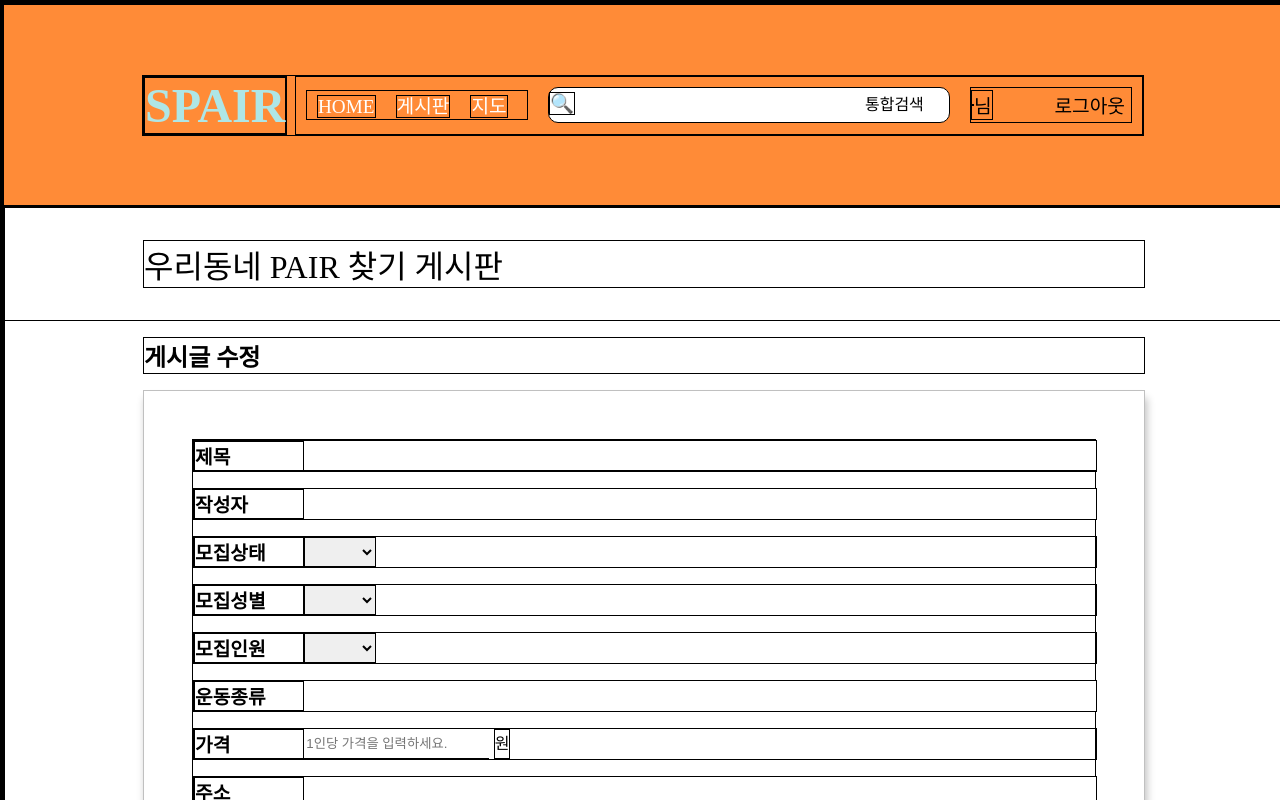
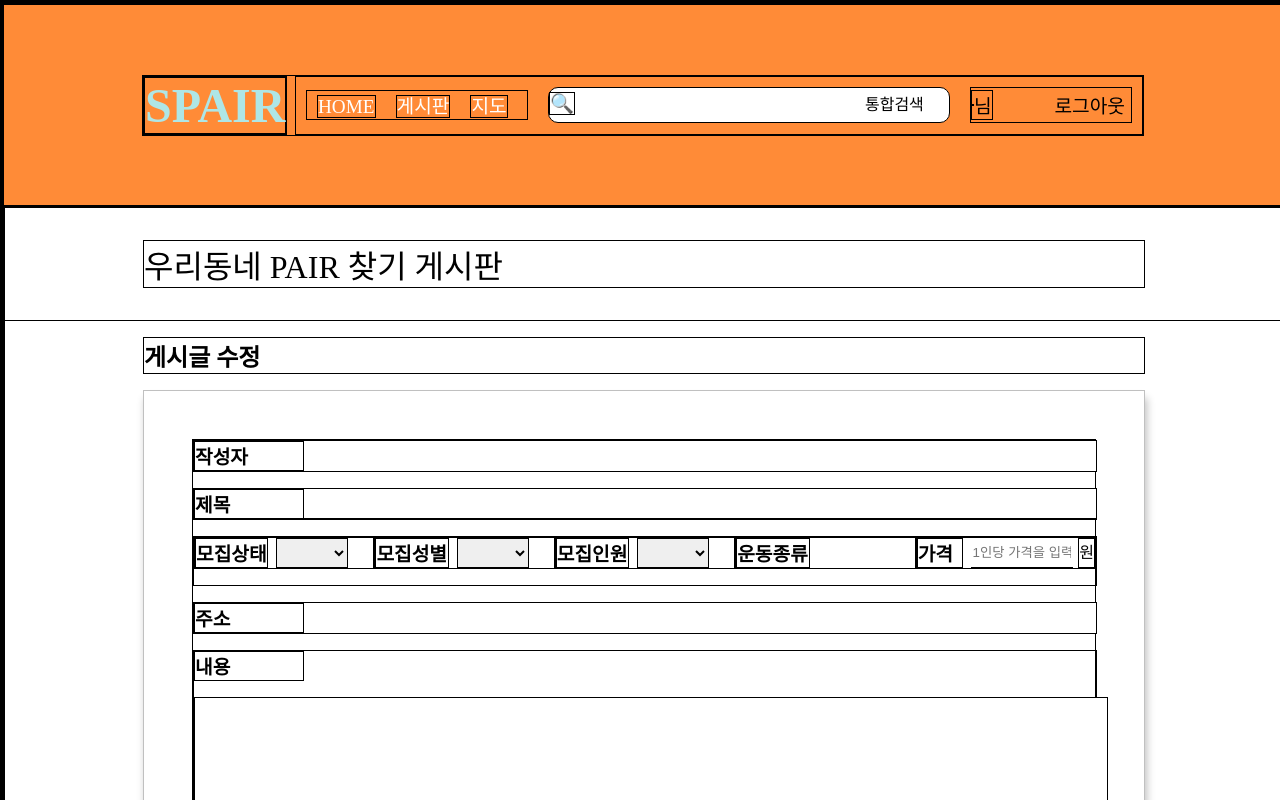
Before and after one commit to seoh77/Spair, a Vue app in the folder front/spair-project/: page /board/update/1 in a window 1280 px wide. Shown: the top 800 px of the page. Built offline with nearby package versions, Linux system fonts and the light colour scheme; no server answers; sample sign-in values are in the browser's storage; a web font is replaced by a local one; what vue3-kakao-maps would draw is missing.

Commit message:
:lipstick: Design: 게시글 등록/수정 CSS변경

```diff
--- a/front/spair-project/src/components/board/BoardCreate.vue
+++ b/front/spair-project/src/components/board/BoardCreate.vue
@@ -4,16 +4,16 @@
         <div id="form-container">
             <div id="register">
                 <div>
+                    <label for="nickname">작성자 </label>
+                    <input type="text" id="nickname" :value="userNickname" readonly>
+                </div>
+                <div>
                     <label for="title">제목  </label>
                     <input type="text" id="title" v-model="board.post.title">
                 </div>
 
-                <div>
-                    <label for="nickname">작성자 </label>
-                    <input type="text" id="nickname" :value="userNickname" readonly>
-                </div>
-
                 <!-- 모집 정보 -->
+                <div id="infos">
                     <div>
                         <label for="status">모집상태  </label>
                         <select name="status" id="status" v-model="board.post.status">
@@ -54,9 +54,10 @@
                         <input type="price" id="price" placeholder="1인당 가격을 입력하세요" v-model="board.post.price">
                         <span>원</span>
                     </div>
+                </div>
 
+                <!-- 도로명 주소 -->
                 <div id="address">
-                    <!--도로명 주소 API 사용 예정 -->
                     <label for="road_address">스포츠시설 주소</label>
                     <div class="search_wrap">
                         <input type="road_address" id="road_address" placeholder="주소" :value="address" readonly>
@@ -216,9 +217,24 @@
         margin-bottom: 1rem;
     }
 
+    #infos {
+        display: flex;
+        justify-content: space-between;
+        align-items: end;
+        height: 2rem
+    }
+
+    #infos div:nth-child(5) {
+        width: 25%;
+    }
+
+    #infos label {
+        margin: 0 0.5rem 0 0;
+    }
+
     #price-wrap input{
-        width: 20%;
-        margin-right: 5px
+        width: 65%;
+        /* margin-right: 5px */
     }
 
     label {
--- a/front/spair-project/src/components/board/BoardUpdate.vue
+++ b/front/spair-project/src/components/board/BoardUpdate.vue
@@ -2,19 +2,19 @@
     <div id="update-container">
         <h4>게시글 수정</h4>
         <!--수정 가능 항목: 제목, 상태, 성별, 인원, 가격, 내용-->
-        <!-- API 연결 후 v-model추가 및 수정 예정 -->
-        <!--임시 데이터-->
         <div id="form-container">
             <div id="update">
+                <div>
+                    <label for="nickname">작성자</label>
+                    <input type="text" id="nickname" readonly v-model="store.user.nickname">
+                </div>
                 <div>
                     <label for="title">제목  </label>
                     <input type="text" id="title" v-model="store.board.title">
                 </div>
-                <div>
-                    <!-- <div class="label">작성자</div> -->
-                    <label for="nickname">작성자</label>
-                    <input type="text" id="nickname" readonly v-model="store.user.nickname">
-                </div>
+
+                <!-- 모집 정보 -->
+                <div id="infos">
                     <div>
                         <label for="status">모집상태  </label>
                         <select name="status" id="status" v-model="store.board.status">
@@ -48,6 +48,8 @@
                         <input type="price" id="price" placeholder="1인당 가격을 입력하세요." v-model="store.board.price">
                         <span>원</span>
                     </div>
+                </div>
+
                     <div>
                         <label for="roadAddress">주소 </label>
                         <input type="text" id="roadAddress" readonly v-model="store.sportsCenter.roadAddress">
@@ -131,8 +133,28 @@ h4 {
     margin-bottom: 1rem;
 }
 
+#infos {
+    display: flex;
+    justify-content: space-between;
+    align-items: end;
+}
+
+#infos div {
+    width: 20%;
+    margin-borttom: 0;
+}
+
+#infos label {
+    margin: 0 0.5rem 0 0;
+    width: 40%;
+}
+
+#exerciseType {
+    width: 40%;
+}
+
 #price-wrap input{
-    width: 20%;
+    width: 90%;
     margin-right: 5px ;
 }
 
```
Lines whose indentation alone changed are shown as unchanged.
